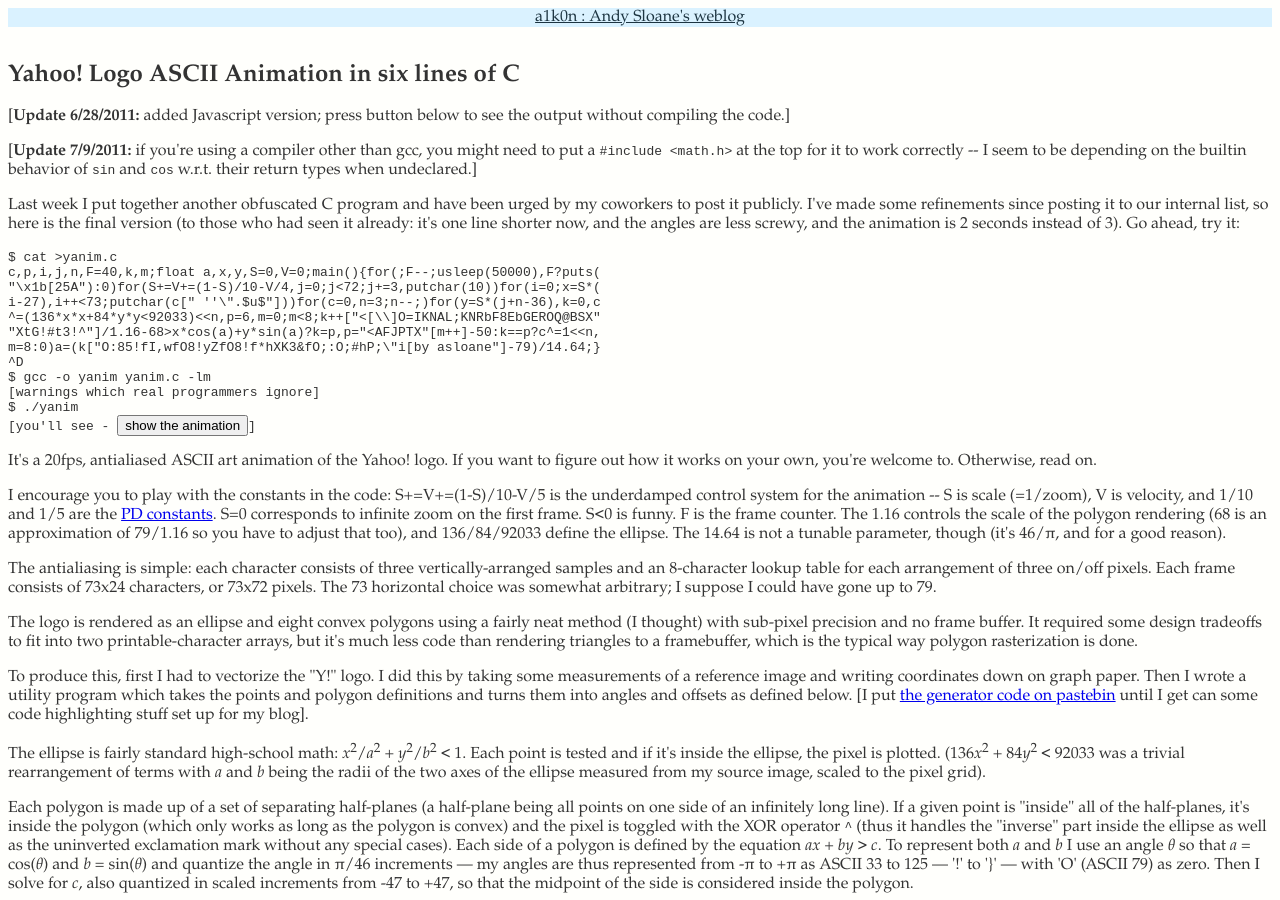
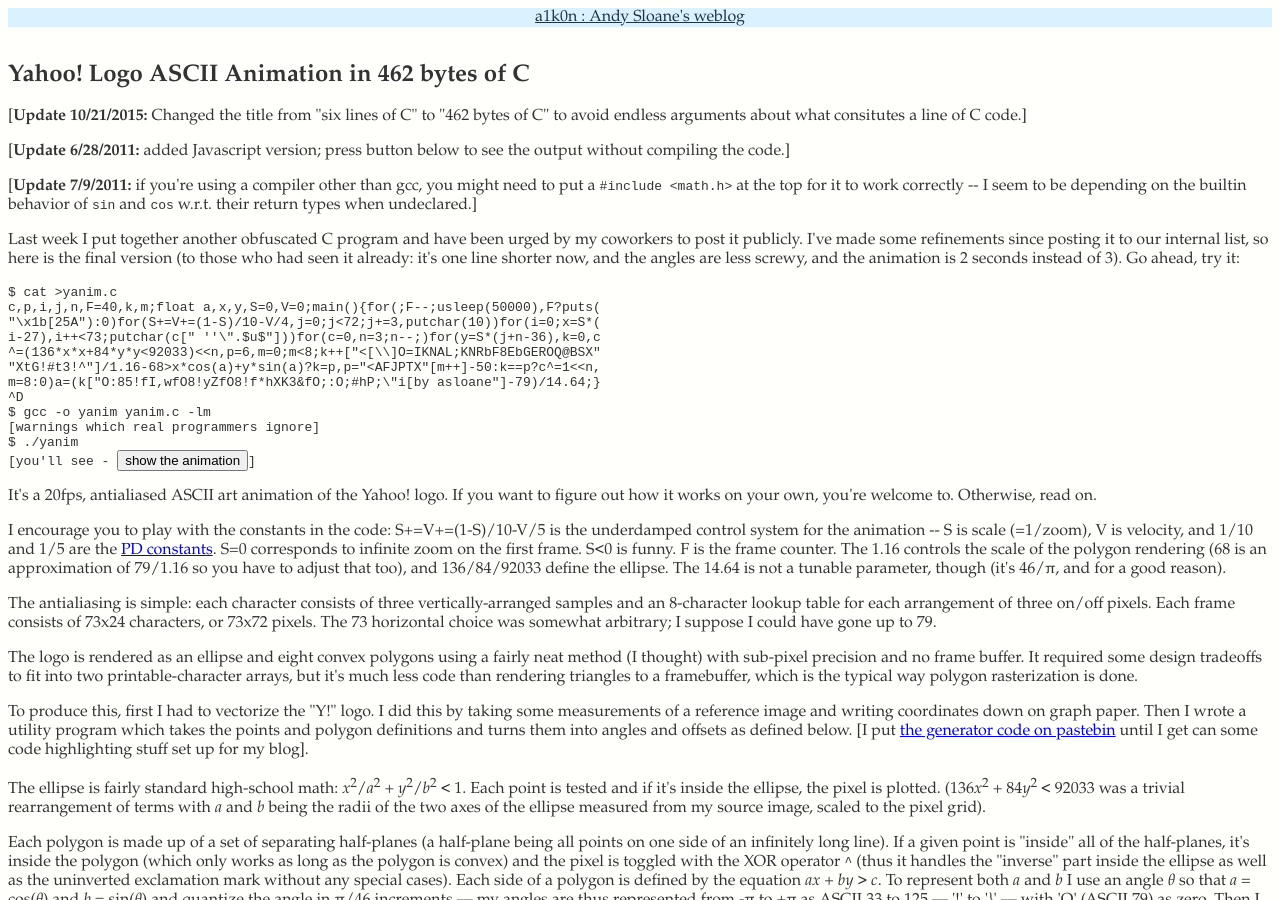
Before and after one commit to a1k0n/a1k0n.github.io, a Jekyll site: the page built from _posts/2011-06-26-obfuscated-c-yahoo-logo.html, in a window 1280 px wide and 900 px high. Built offline with Jekyll 4.4.1, drawn with Linux system fonts in a browser that asks for light colours.

Commit message:
462 bytes of C instead of six lines of C.  Whatever.

```diff
--- a/_posts/2011-06-26-obfuscated-c-yahoo-logo.html
+++ b/_posts/2011-06-26-obfuscated-c-yahoo-logo.html
@@ -1,7 +1,11 @@
 ---
 layout: post
-title: Yahoo! Logo ASCII Animation in six lines of C
+title: Yahoo! Logo ASCII Animation in 462 bytes of C
 ---
+<p>[<b>Update 10/21/2015:</b> Changed the title from "six lines of C" to "462
+bytes of C" to avoid endless arguments about what consitutes a line of C
+code.]</p>
+
 <p>[<b>Update 6/28/2011:</b> added Javascript version; press button below to see the
 output without compiling the code.]</p>
 
```
